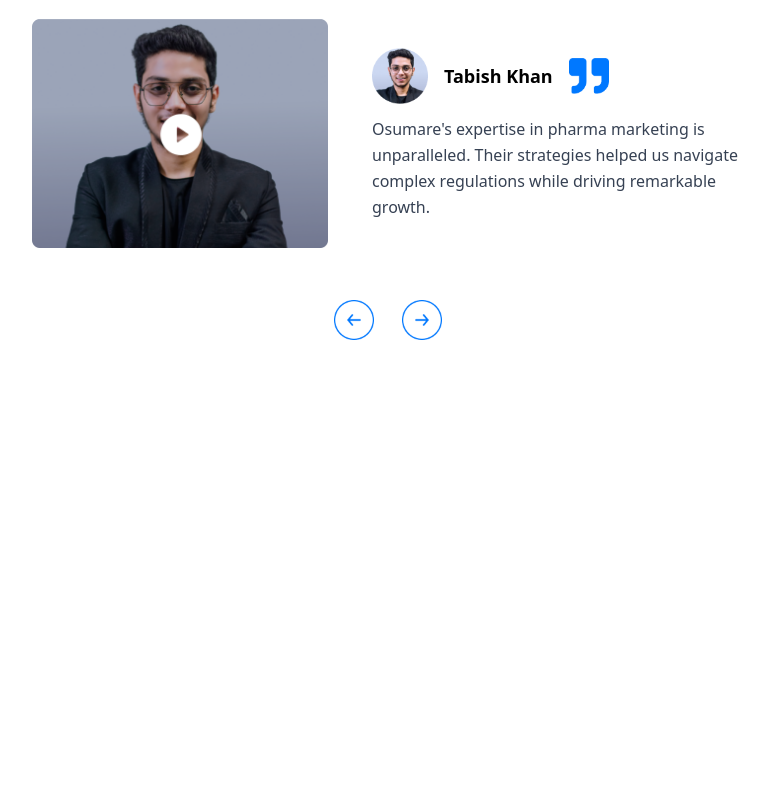
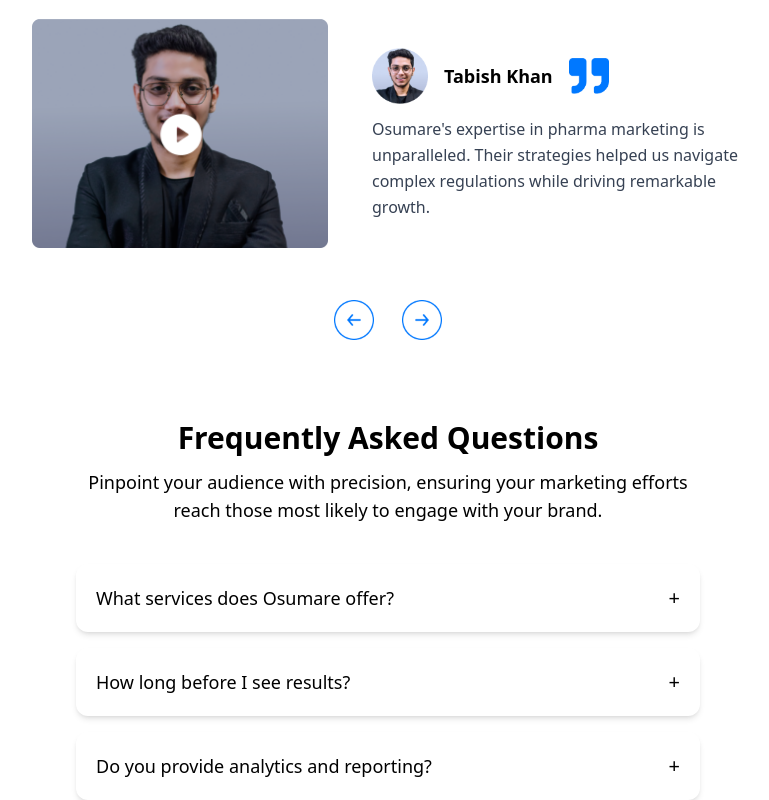
Before and after one commit to AnilYadav8421/Frontend-Assignment, a React (Vite) app: page / in a window 1280 px wide. Shown: the part 5844-6644 px from the top of the page, without its empty margins (252-1021 px from the left). Before the commit the page ends 6184 px from the top, so only its background shows below. Built offline with nearby package versions, Linux system fonts and the light colour scheme.

Commit message:
Finished FAQ Page

```diff
--- a/src/App.jsx
+++ b/src/App.jsx
@@ -7,6 +7,7 @@
 import PropertyInq from './components/PropertyInq'
 import Experties from './components/Experties'
 import Testimonial from './components/Testimonial'
+import FAQ from './components/FAQ'
 
 const App = () => {
   return (
@@ -19,6 +20,7 @@
       <PropertyInq/>
       <Experties/>
       <Testimonial/>
+      <FAQ/>
     </div>
   )
 }
--- /dev/null
+++ b/src/components/FAQ.jsx
@@ -0,0 +1,57 @@
+import React, { useState } from 'react';
+
+const faqs = [
+    {
+        question: 'What services does Osumare offer?',
+        answer:
+            'Osumare offers a range of digital marketing services tailored for the real estate industry, including SEO, PPC, web design, and social media marketing.',
+    },
+    {
+        question: 'How long before I see results?',
+        answer:
+            'While it varies by service, most clients begin seeing measurable improvements within the first 60 to 90 days.',
+    },
+    {
+        question: 'Do you provide analytics and reporting?',
+        answer:
+            'Yes, we provide detailed monthly performance reports along with insights and recommendations.',
+    },
+];
+
+const FAQ = () => {
+    const [activeIndex, setActiveIndex] = useState(null);
+
+    const toggleFAQ = (index) => {
+        setActiveIndex(index === activeIndex ? null : index);
+    };
+
+    return (
+        <div className='max-w-2xl mx-auto mt-20 px-6'>
+            <h2 className='text-3xl font-bold text-center mb-3'>Frequently Asked Questions</h2>
+            <p className='text-lg text-center mb-10'>
+                Pinpoint your audience with precision, ensuring your marketing efforts reach those most likely to engage with your brand.
+            </p>
+            <div className='space-y-4'>
+                {faqs.map((faq, index) => (
+                    <div
+                        key={index}
+                        className=' rounded-xl p-5 shadow-md transition-all duration-300'
+                    >
+                        <button
+                            className='flex justify-between w-full text-left text-lg font-medium'
+                            onClick={() => toggleFAQ(index)}
+                        >
+                            {faq.question}
+                            <span className='text-xl'>{activeIndex === index ? '−' : '+'}</span>
+                        </button>
+                        {activeIndex === index && (
+                            <div className='mt-3 text-gray-700 text-sm'>{faq.answer}</div>
+                        )}
+                    </div>
+                ))}
+            </div>
+        </div>
+    );
+};
+
+export default FAQ;
--- a/src/components/Testimonial.jsx
+++ b/src/components/Testimonial.jsx
@@ -11,7 +11,7 @@
             <h1 className='font-bold text-3xl sm:text-4xl mb-6 text-center'>
                 What Our Pharma Partners Say
             </h1>
-            <p className='text-xl text-center mb-10'>
+            <p className='text-lg text-center mb-10'>
                 Driving Transformations, One Brand at a Time
             </p>
 
```
